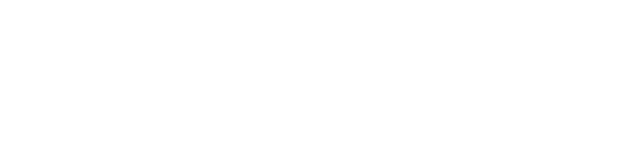
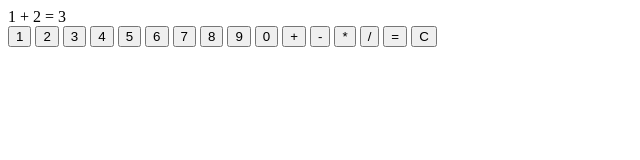
Before and after one commit to RIonut05/Calculator, a plain HTML site: page index.html in a window 1280 px wide. Shown: the whole page, without its empty margins (0-640 px from the left). Drawn offline with Linux system fonts and the light colour scheme.

Commit message:
added buttons for each number and operation, also included a clear button

```diff
--- a/index.html
+++ b/index.html
@@ -10,6 +10,31 @@
   </head>
   <body>
 
+    <div id="wrapper">
+      <div id="screen">1 + 2 = 3</div>
+
+      <div id="buttons">
+        <button class="btn" id="one">1</button>
+        <button class="btn" id="two">2</button>
+        <button class="btn" id="three">3</button>
+        <button class="btn" id="four">4</button>
+        <button class="btn" id="five">5</button>
+        <button class="btn" id="six">6</button>
+        <button class="btn" id="seven">7</button>
+        <button class="btn" id="eight">8</button>
+        <button class="btn" id="nine">9</button>
+        <button class="btn" id="zero">0</button>
+
+        <button class="btn" id="plus">+</button>
+        <button class="btn" id="minus">-</button>
+        <button class="btn" id="multiply">*</button>
+        <button class="btn" id="divide">/</button>
+        <button class="btn" id="equals">=</button>
+
+        <button class="btn" id="clear">C</button>
+      </div>
+    </div>
+
     <script src="/main.js" async defer></script>
   </body>
 </html>
```
